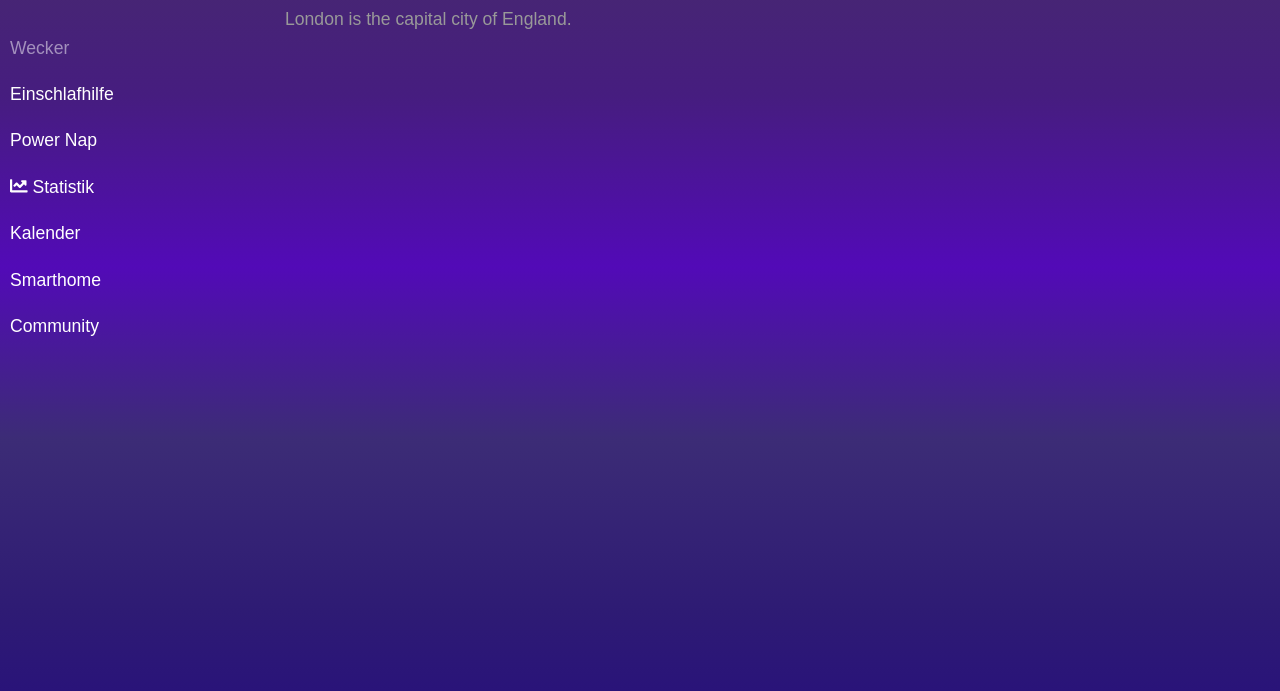
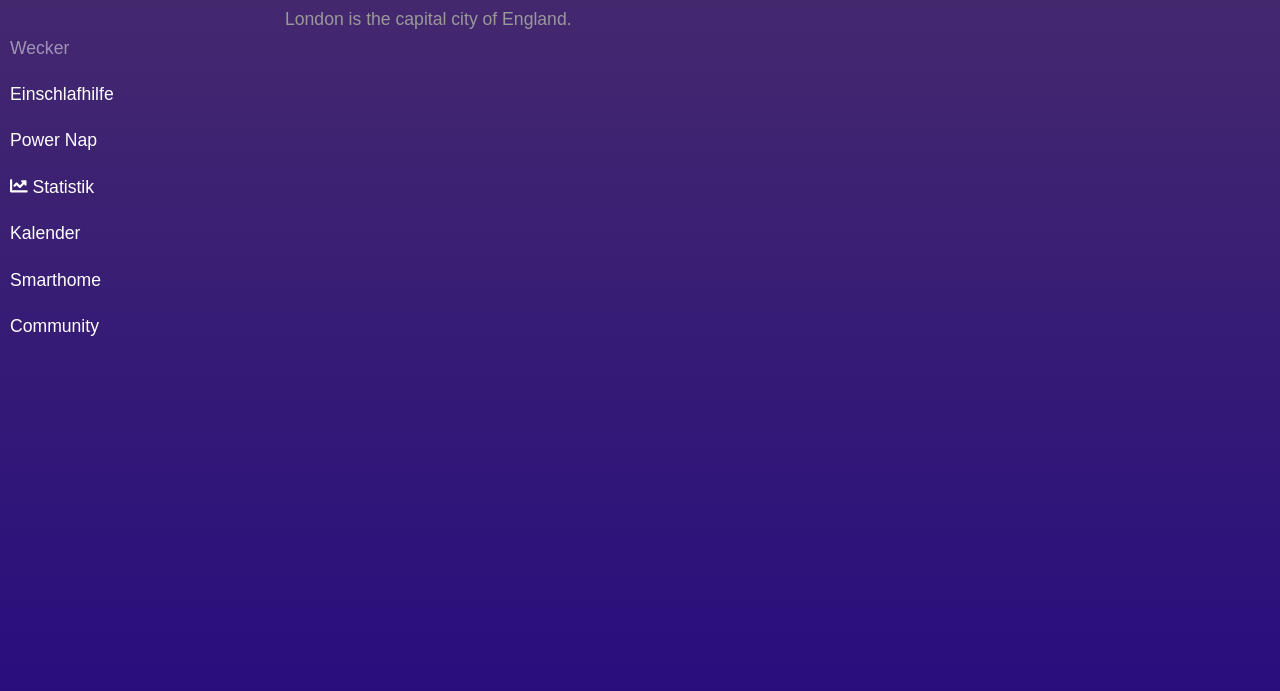
Before and after one commit to Thorsten1/ReqEng, a plain HTML site: page index.html in a window 1280 px wide. Shown: the part 77-768 px from the top of the page. Drawn offline with nearby package versions, Linux system fonts and the light colour scheme.

Commit message:
changed Backgound color

```diff
--- a/style.css
+++ b/style.css
@@ -14,7 +14,7 @@
 body {
     height: 100%;
     font-family: 'Poppins', sans-serif;
-    background-image: linear-gradient(#472B6D,#461D7F,#520AB7,#3C2C76,#2E1B74,#240B7F);
+    background-image: linear-gradient(#472B6D,#240B7F);
     box-sizing: content-box !important;
 }
 
```
